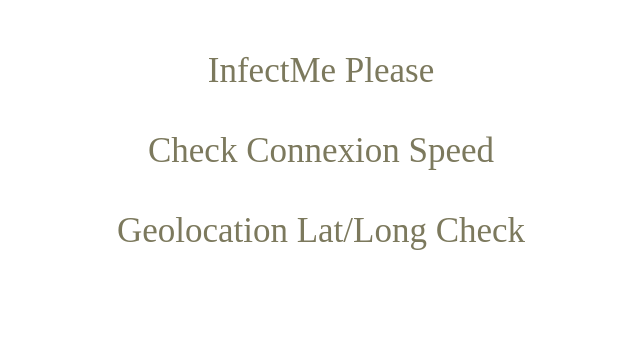
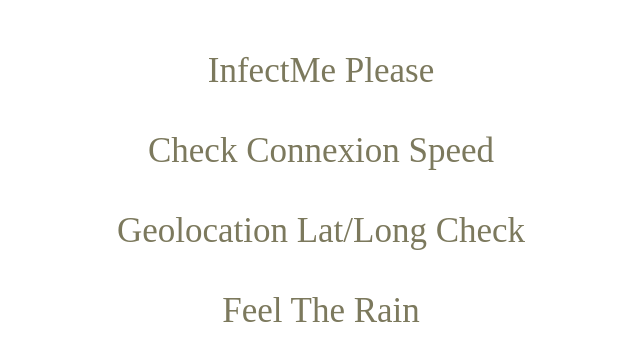
Before and after one commit to roothaxor/r, a plain HTML site: page index.html in a window 1280 px wide. Shown: the whole page, without its empty margins (319-959 px from the left). Drawn offline with Linux system fonts and the light colour scheme.

Commit message:
Update index.html

```diff
--- a/index.html
+++ b/index.html
@@ -4,4 +4,5 @@ a:link { text-decoration: none; } a:visited { text-decoration: none; } a:hover {
 <h1><a href="r.html">InfectMe Please</a>
 <p><a href="speedcheck.html">Check Connexion Speed</a>
 <p><a href="gps.html">Geolocation Lat/Long Check</a>
+<p><a href="rain.html">Feel The Rain</a>
 </body></html>
```
